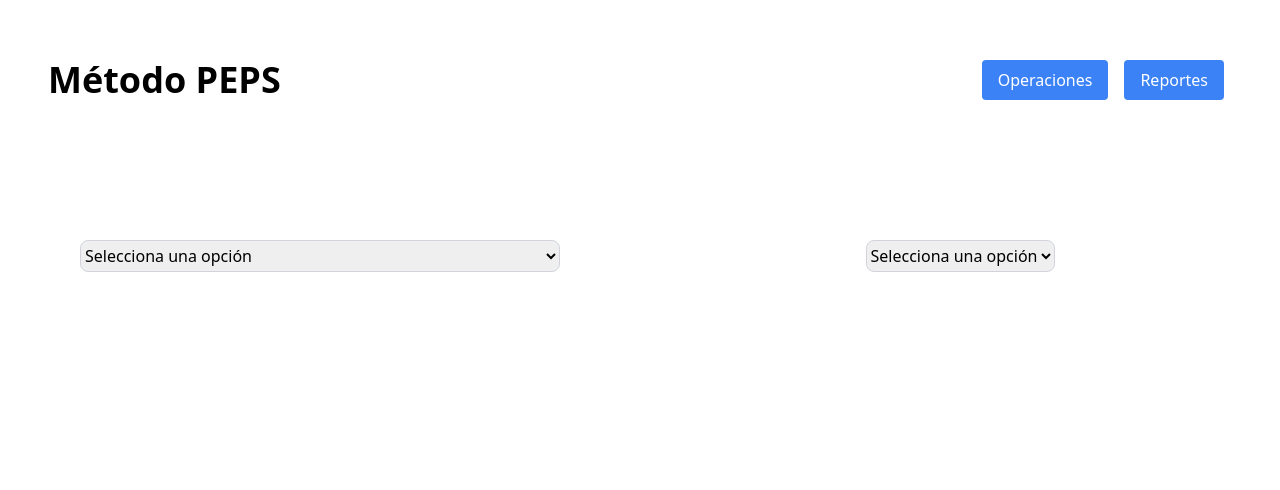
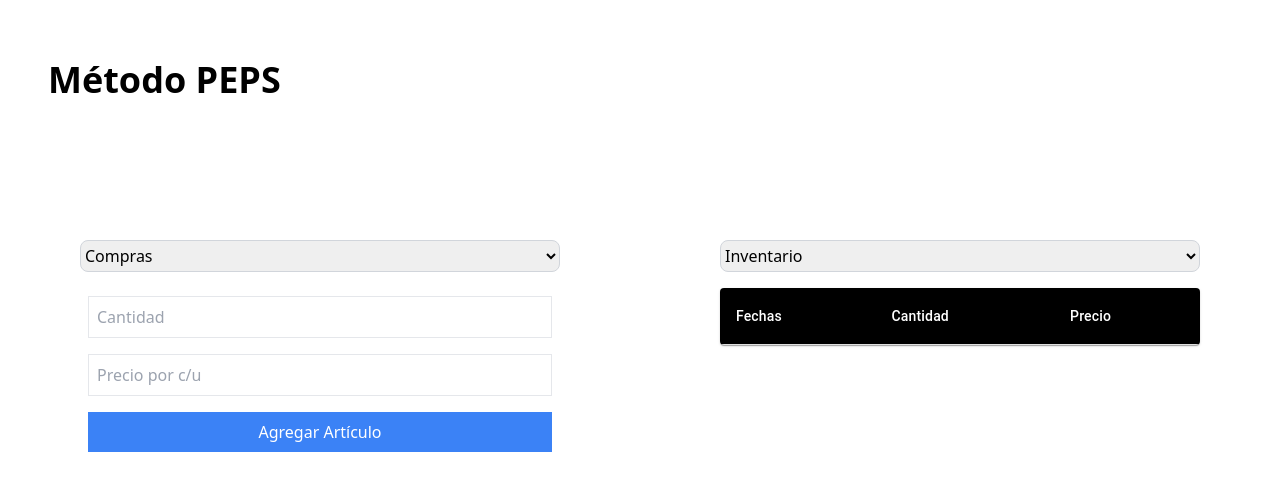
Before and after one commit to gerson08-07/M-todo-PEPS, a React (Vite) app: page / in a window 1280 px wide. Shown: the top 490 px of the page. Built offline with nearby package versions, Linux system fonts and the light colour scheme.

Commit message:
version final 2

```diff
--- a/src/App.jsx
+++ b/src/App.jsx
@@ -1,8 +1,5 @@
-import React, { useState } from 'react';
-import { BrowserRouter as Router, Route, Routes } from 'react-router-dom';
-import Nave from './components/Nave';
+import React from 'react';
 import VistaOperaciones from './components/VistaOperaciones';
-import VistaReportes from './components/VistaReportes';
 
 import './App.css';
 
@@ -11,16 +8,14 @@ function App() {
 
   return (
 
-    <Router>
+
       <div className='mx-auto h-full '>
-        <Nave />
-        <Routes>
-            <Route path='/' element={<VistaOperaciones />} />
-            <Route path='/reportes' element={<VistaReportes />} />
-        </Routes>
+        <div className='h-1/5 w-full sm:flex sm:justify-between justify:center items-center px-12 py-4'>
+          <p className='text-4xl font-semibold font-poppins'>Método PEPS</p>
+        </div>
+        <VistaOperaciones />
+
       </div>
-
-    </Router>
 
   );
 }
--- a/src/components/Compras.jsx
+++ b/src/components/Compras.jsx
@@ -1,39 +1,34 @@
 import React, { useState } from 'react';
 
 function Compras({ addItem }) {
-  const [name, setName] = useState('');
   const [price, setPrice] = useState('');
   const [quantity, setQuantity] = useState('');
 
   const handleSubmit = (e) => {
     e.preventDefault();
-    addItem({ name, price: parseFloat(price), quantity: parseInt(quantity) });
-    setName('');
+
+    // Obtener la fecha y la hora actual
+    const currentDateTime = new Date().toLocaleString();
+
+    addItem({ name: currentDateTime, quantity: parseInt(quantity), price: parseFloat(price) });
+    setQuantity('');
     setPrice('');
-    setQuantity('');
   };
 
   return (
     <form onSubmit={handleSubmit} className="mb-4 flex flex-col">
       <input
-        type="text"
-        placeholder="Nombre del artículo"
-        value={name}
-        onChange={(e) => setName(e.target.value)}
+        type="number"
+        placeholder="Cantidad"
+        value={quantity}
+        onChange={(e) => setQuantity(e.target.value)}
         className="border p-2 m-2"
       />
       <input
         type="number"
-        placeholder="Precio"
+        placeholder="Precio por c/u"
         value={price}
         onChange={(e) => setPrice(e.target.value)}
-        className="border p-2 m-2"
-      />
-      <input
-        type="number"
-        placeholder="Cantidad"
-        value={quantity}
-        onChange={(e) => setQuantity(e.target.value)}
         className="border p-2 m-2"
       />
       <button type="submit" className="bg-blue-500 text-white p-2 m-2">
--- a/src/components/Nave.jsx
+++ /dev/null
@@ -1,16 +0,0 @@
-import React from 'react';
-import Opciones from './Opciones';
-
-function Nave() {
-  return (
-    <div className='h-1/5 w-full sm:flex sm:justify-between justify:center items-center px-12 py-4'>
-      <p className='text-4xl font-semibold font-poppins'>Método PEPS</p>
-      <div>
-        <Opciones texto="Operaciones" to="/" />
-        <Opciones texto="Reportes" to="/reportes" />
-      </div>
-    </div>
-  );
-}
-
-export default Nave;
--- a/src/components/Opciones.jsx
+++ /dev/null
@@ -1,14 +0,0 @@
-import React from 'react';
-import { Link } from 'react-router-dom';
-
-function Opciones({ texto, to }) {
-  return (
-    <Link to={to} >
-      <button className="px-4 py-2 m-2 bg-blue-500 text-white rounded">
-        {texto}
-      </button>
-    </Link>
-  );
-}
-
-export default Opciones;
--- a/src/components/Ventas.jsx
+++ b/src/components/Ventas.jsx
@@ -11,7 +11,6 @@ function Ventas({ sellItem, sales }) {
 
   return (
     <div>
-      <h2 className="text-xl font-bold">Ventas</h2>
       <form onSubmit={handleSubmit} className="mb-4">
         <input
           type="number"
--- a/src/components/VistaOperaciones.jsx
+++ b/src/components/VistaOperaciones.jsx
@@ -40,8 +40,8 @@ function VistaOperaciones() {
     }
   };
 
-  const [selectedOperation, setSelectedOperation] = useState('');
-  const [selectedTable, setSelectedTable] = useState('');
+  const [selectedOperation, setSelectedOperation] = useState('opcion1');
+  const [selectedTable, setSelectedTable] = useState('opcion1');
 
   const comboOperations = (event) => {
     setSelectedOperation(event.target.value);
@@ -50,13 +50,12 @@ function VistaOperaciones() {
     setSelectedTable(event.target.value);
   };
 
-  const inventoryHeaders = ['Producto', 'Precio', 'Cantidad'];
+  const inventoryHeaders = ['Fechas', 'Cantidad', 'Precio'];
   const salesHeaders = ['Cantidad', 'Costo Total'];
-  const purchasesHeaders = ['Producto', 'Precio', 'Cantidad']; // Encabezados para las compras
 
   return (
     <div className='h-4/5 flex md:flex-row flex-col col-2 items-center'>
-      <div className='md:w-1/2 h-full p-20  flex flex-col'>
+      <div className='md:w-1/2 h-full p-20  flex flex-col gap-4'>
         <select
           value={selectedOperation}
           onChange={comboOperations}
@@ -70,7 +69,7 @@ function VistaOperaciones() {
         {selectedOperation === 'opcion2' && <Ventas sellItem={sellItem} sales={sales} />}
       </div>
 
-      <div className='w-1/2 flex p-20 h-full justify-center'>
+      <div className='w-1/2 flex p-20 h-full flex flex-col gap-4'>
         <select
           value={selectedTable}
           onChange={comboTables}
--- a/src/components/VistaReportes.jsx
+++ /dev/null
@@ -1,18 +0,0 @@
-import React from 'react';
-import Compras from './Compras';
-import Ventas from './Ventas';
-
-
-
-function VistaReportes() {
-
-  return (
-    <div className='h-4/5 flex md:flex-row '>
-
-
-
-    </div>
-  )
-}
-
-export default VistaReportes;
```
